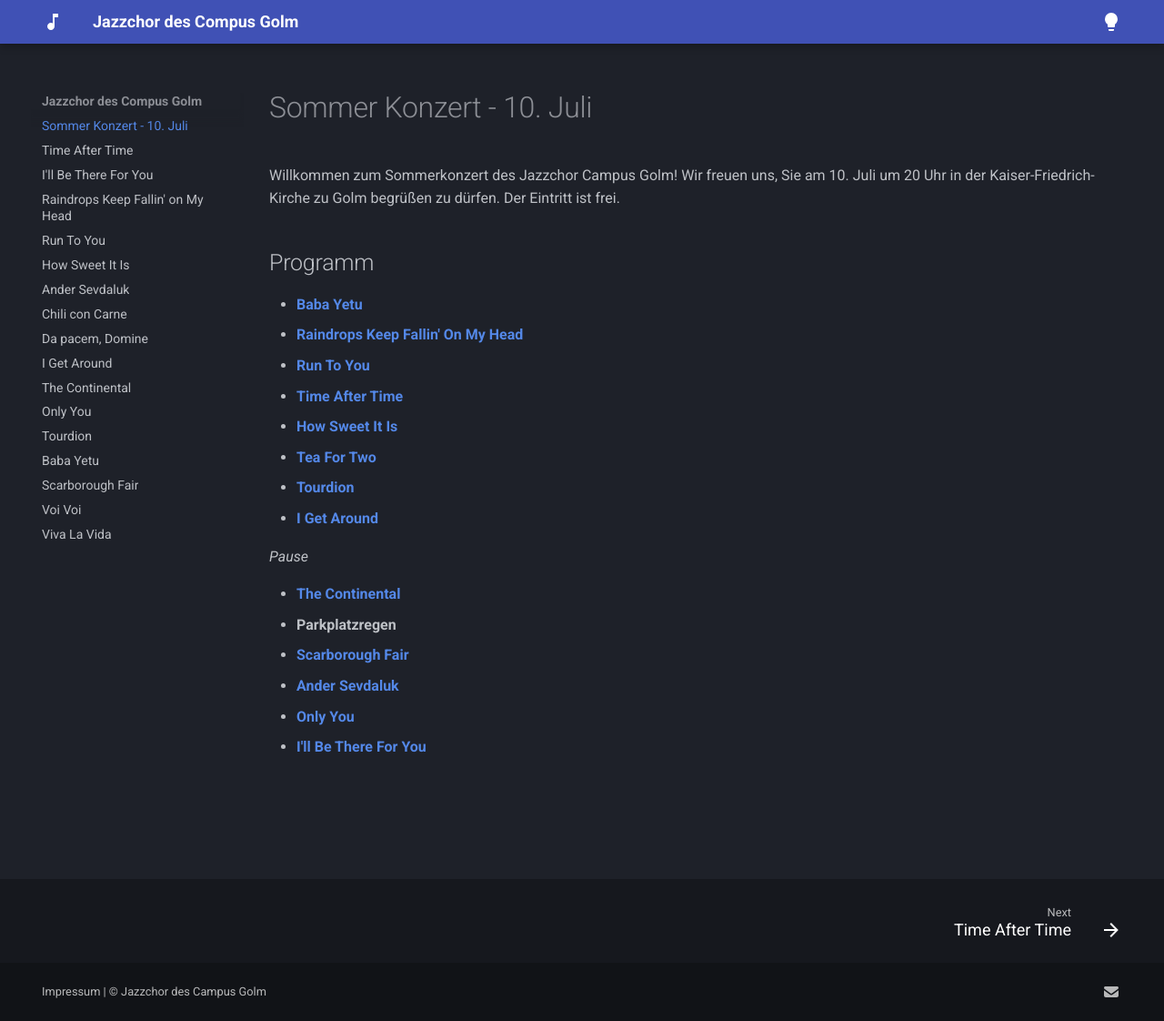
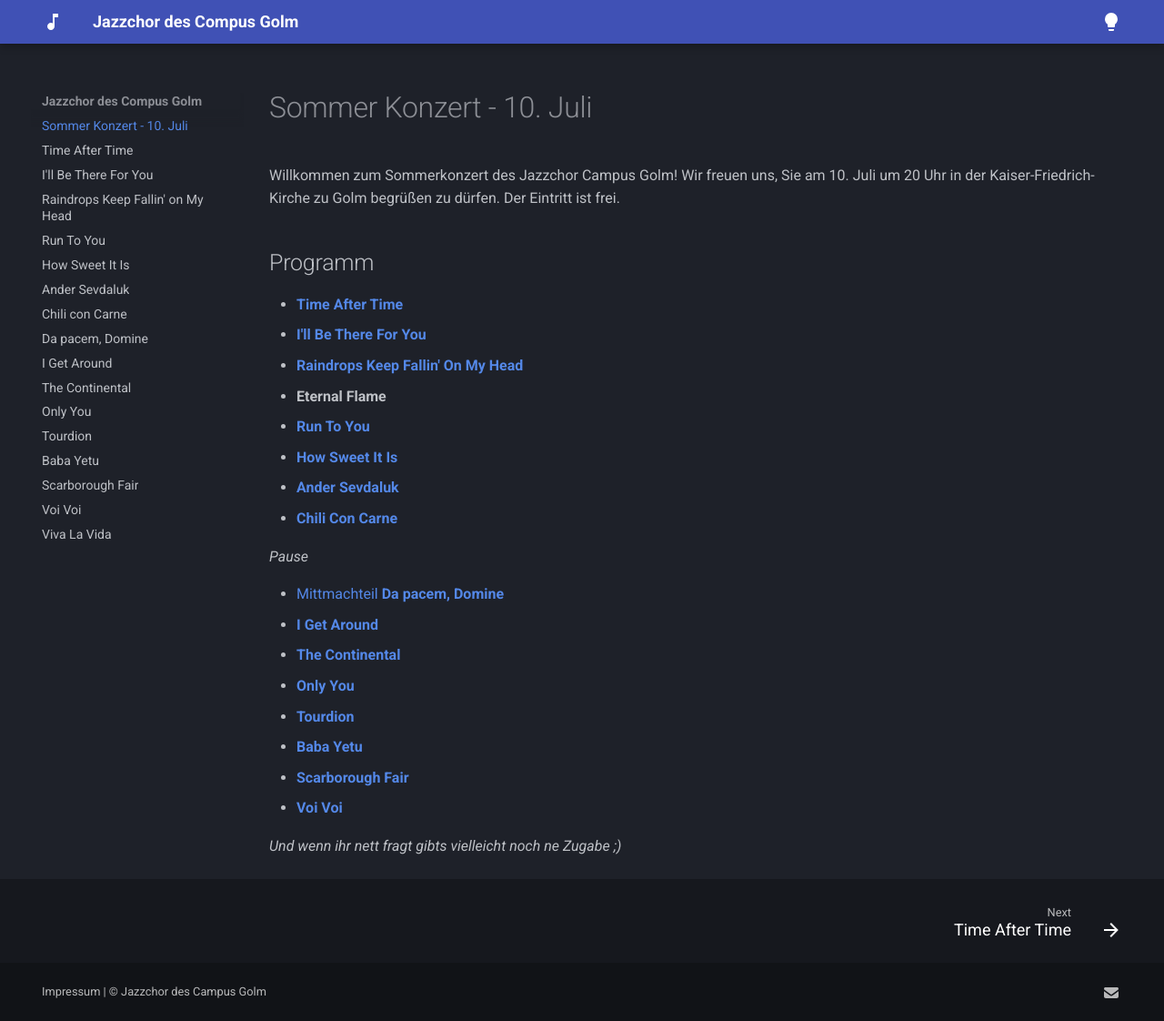
Before and after one commit to jusjusjus/jcg-setlist, an MkDocs documentation site: the page built from docs/index.md, in a window 1280 px wide and 1122 px high. Shown: the whole window at 91% size. Built offline with MkDocs 1.6.1 and Material for MkDocs 9.7.7, drawn with Linux system fonts in a browser that asks for light colours; plug-ins that fetch from the network failed and are left out.

Commit message:
Update index.md with new outline

```diff
--- a/docs/index.md
+++ b/docs/index.md
@@ -11,20 +11,24 @@ Der Eintritt ist frei.
 
 ## Programm
 
-* [**Baba Yetu**](01-baba-yetu)
-* [**Raindrops Keep Fallin' On My Head**](02-raindrops)
+* [**Time After Time**](01-time-after-time)
+* [**I'll Be There For You**](02-ill-be-there-for-you)
+* [**Raindrops Keep Fallin' On My Head**](03-raindrops)
+* **Eternal Flame**
 * [**Run To You**](04-run-to-you)
-* [**Time After Time**](05-time-after-time)
-* [**How Sweet It Is**](06-how-sweet-it-is)
-* [**Tea For Two**](07-tea-for-two)
-* [**Tourdion**](08-tourdion)
-* [**I Get Around**](08b-i-get-around)
+* [**How Sweet It Is**](05-how-sweet-it-is)
+* [**Ander Sevdaluk**](06-ander-sevdaluk)
+* [**Chili Con Carne**](07-chili-con-carne)
 
 *Pause*
 
-* [**The Continental**](10-the-continental)
-* **Parkplatzregen**
-* [**Scarborough Fair**](11-scarborough-fair)
-* [**Ander Sevdaluk**](12-ander-sevdaluk)
-* [**Only You**](13-only-you)
-* [**I'll Be There For You**](13b-ill-be-there-for-you)
+* [Mittmachteil **Da pacem, Domine**](07b-da-pacem-domine)
+* [**I Get Around**](08-i-get-around)
+* [**The Continental**](09-the-continental)
+* [**Only You**](10-only-you)
+* [**Tourdion**](11-tourdion)
+* [**Baba Yetu**](12-baba-yetu)
+* [**Scarborough Fair**](13-scarborough-fair)
+* [**Voi Voi**](14-ander-sevdaluk)
+
+*Und wenn ihr nett fragt gibts vielleicht noch ne Zugabe ;)*
```
